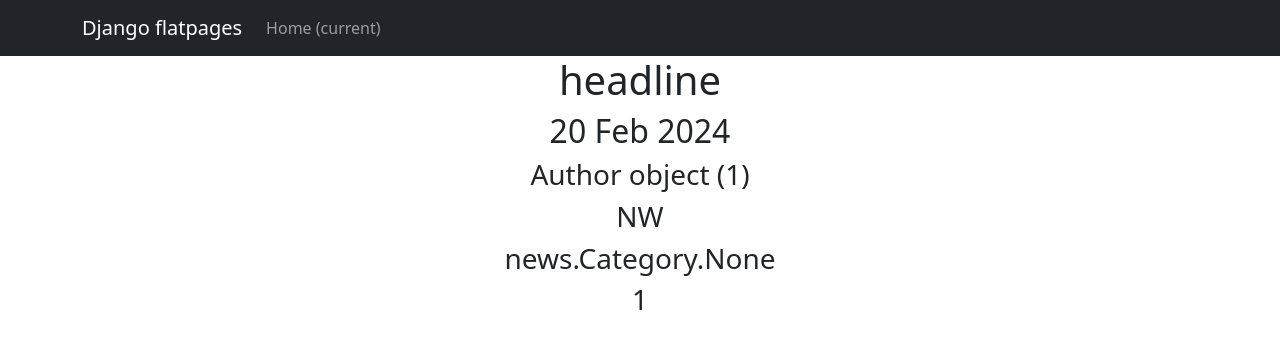
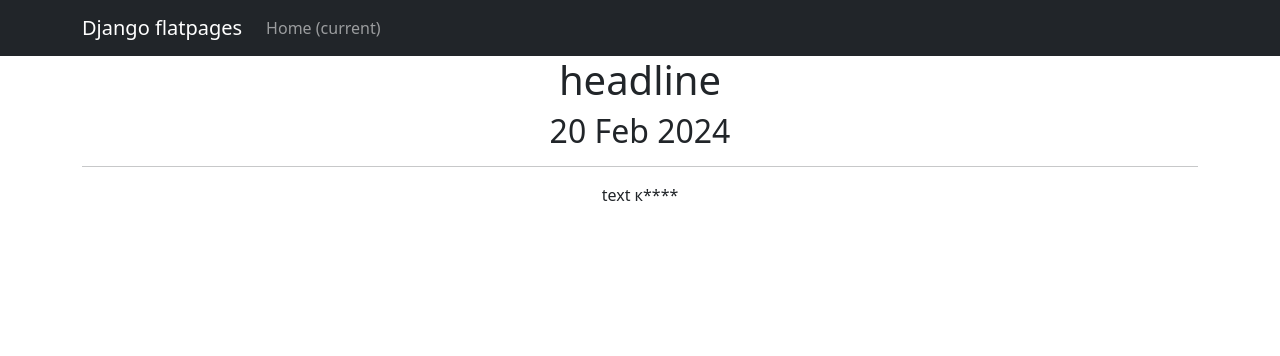
Before and after one commit to DanilaPanasenko/NewsPortal, a Django app: page /posts/1 in a window 1280 px wide. Shown: the top 356 px of the page. Run offline with Django 5.2, Linux system fonts and the light colour scheme; data comes from the database, SQL or seed files in the repository; both versions use the stored data as it was after the commit; some libraries are stand-ins or nearby versions.

Commit message:
Add files via upload

```diff
--- a/NewsProject/NewsPortal/news/models.py
+++ b/NewsProject/NewsPortal/news/models.py
@@ -19,6 +19,9 @@ class Author(models.Model):
 
         self.rating = posts_rating * 3 + comments_rating + posts_comment_rating
         self.save()
+
+    def __str__(self):
+        return self.user.username
 
 
 class Category(models.Model):
--- /dev/null
+++ b/NewsProject/NewsPortal/news/templatetags/custom_filters.py
@@ -0,0 +1,18 @@
+from django import template
+
+
+register = template.Library()
+
+BAD_WORDS = [
+    'сука',
+    'мудак',
+    'козел'
+]
+
+@register.filter()
+def censor(value):
+    text = str(value)
+    for word in BAD_WORDS:
+        text = text.replace(word, word[:1] + '*' * (len(word)-1))
+
+    return text
--- a/NewsProject/NewsPortal/news/views.py
+++ b/NewsProject/NewsPortal/news/views.py
@@ -6,10 +6,9 @@ from .models import Post
 
 class PostsList(ListView):
     model = Post
-    ordering = 'headline'
+    ordering = '-some_datatime'
     template_name = 'flatpages/posts.html'
     context_object_name = 'posts'
-    order_by = '-some_datatime'
 
     def get_context_data(self, **kwargs):
         context = super().get_context_data(**kwargs)
--- a/NewsProject/NewsPortal/templates/flatpages/post.html
+++ b/NewsProject/NewsPortal/templates/flatpages/post.html
@@ -1,4 +1,6 @@
 {% extends 'flatpages/default.html' %}
+
+{% load custom_filters %}
 
 {% block title %}
 Post
@@ -6,9 +8,12 @@ Post
 
 {% block content %}
 <h1>{{ post.headline }}</h1>
+<!--<h1>{{ post.author }}</h1>-->
 <h2>{{ post.some_datatime|date:'d M Y' }}</h2>
-<h3>{{ post.author }}</h3>
-<h3>{{ post.post_typ }}</h3>
-<h3>{{ post.category }}</h3>
-<h3>{{ post.rating }}</h3>
+<!--<h2>{{ post.get_post_typ_display}}</h2>-->
+<!--{% for cat in post.category.all %}-->
+<!--<h3>{{ can.name_category}}</h3>-->
+<!--{% endfor %}-->
+<hr>
+<body>{{ post.text|censor }}</body>
 {% endblock content %}
--- a/NewsProject/NewsPortal/templates/flatpages/posts.html
+++ b/NewsProject/NewsPortal/templates/flatpages/posts.html
@@ -1,4 +1,6 @@
 {% extends 'flatpages/default.html' %}
+
+{% load custom_filters %}
 
 {% block title %}
 Posts
@@ -22,7 +24,7 @@ Posts
            <tr>
                <td>{{ post.headline }}</td>
                <td>{{ post.some_datatime|date:'d M Y' }}</td>
-               <td>{{ post.text|truncatewords:20 }}</td>
+               <td>{{ post.text|truncatechars:20|censor }}</td>
            </tr>
            {% endfor %}
 
```
Also changed, not shown: NewsProject/NewsPortal/db.sqlite3.
